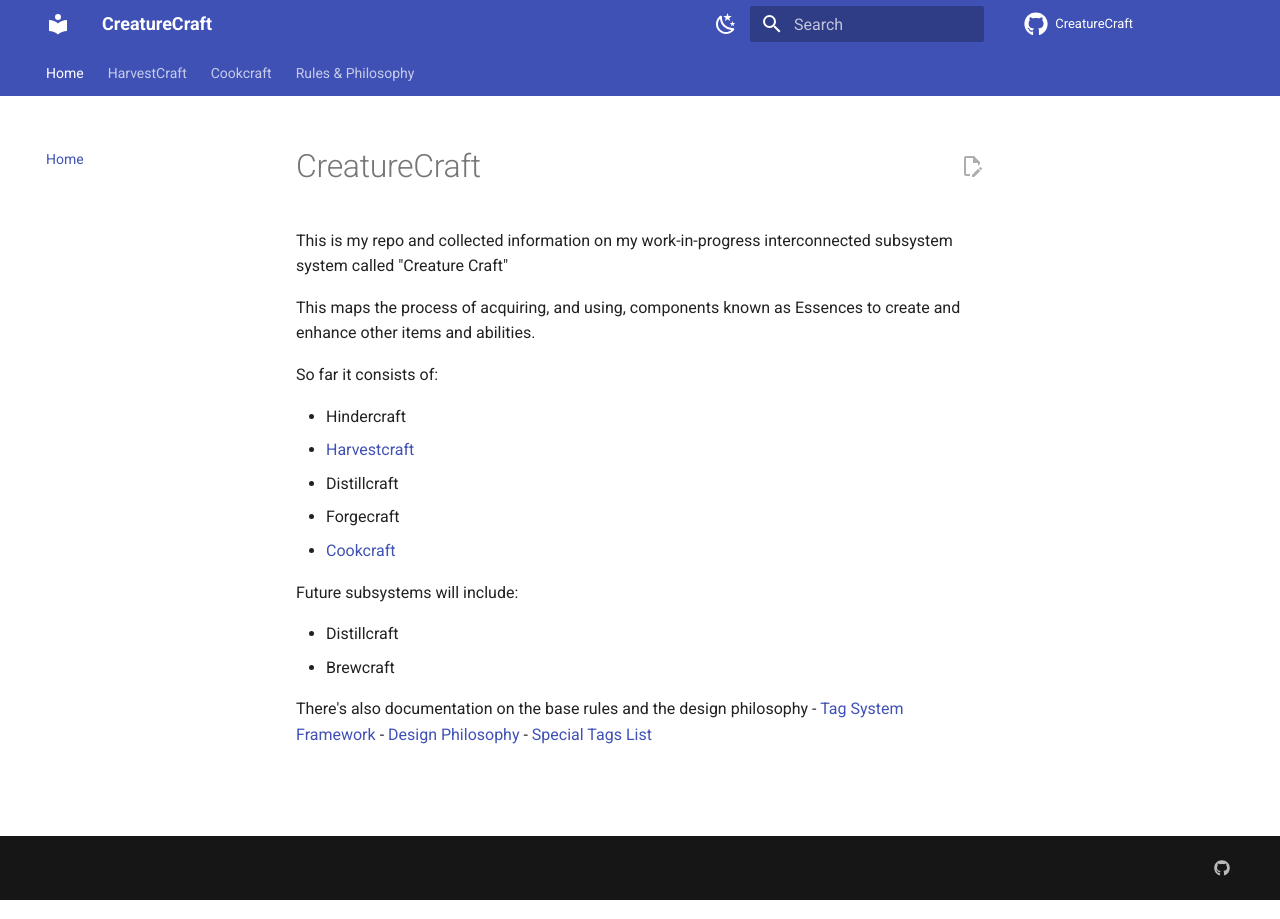
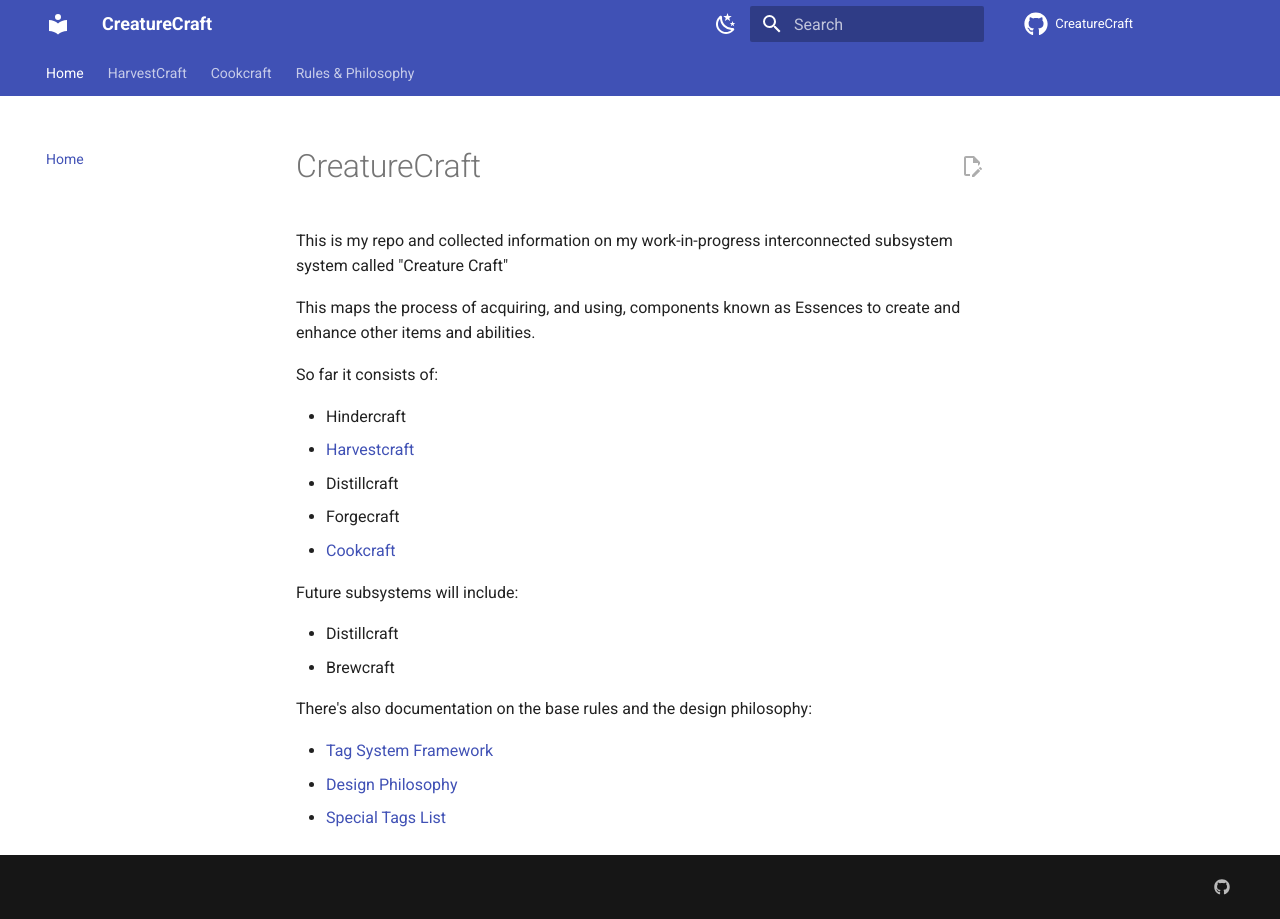
Before and after one commit to Nargath/CreatureCraft, an MkDocs documentation site: the page built from docs/index.md, in a window 1280 px wide. Built offline with MkDocs 1.6.1 and Material for MkDocs 9.7.7, drawn with Linux system fonts in a browser that asks for light colours; comment, search, counter and statistics services are not loaded.

```diff
--- a/docs/index.md
+++ b/docs/index.md
@@ -16,7 +16,8 @@ Future subsystems will include:
 - Distillcraft
 - Brewcraft
 
-There's also documentation on the base rules and the design philosophy
+There's also documentation on the base rules and the design philosophy:
+
 - [Tag System Framework](/philosophy_design/tag_system_Framework)
 - [Design Philosophy](/philosophy_design/design_philosophy)
 - [Special Tags List](/philosophy_design/special_tags_list)
```
